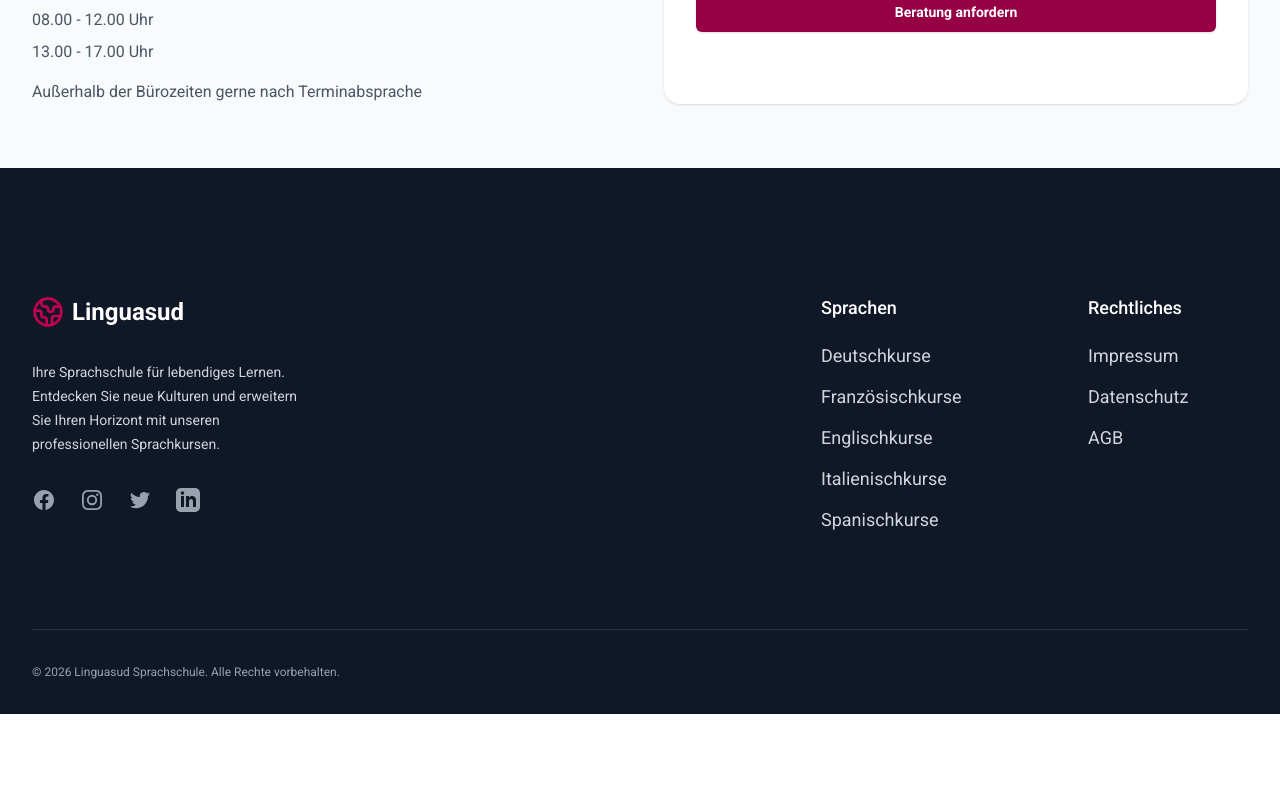
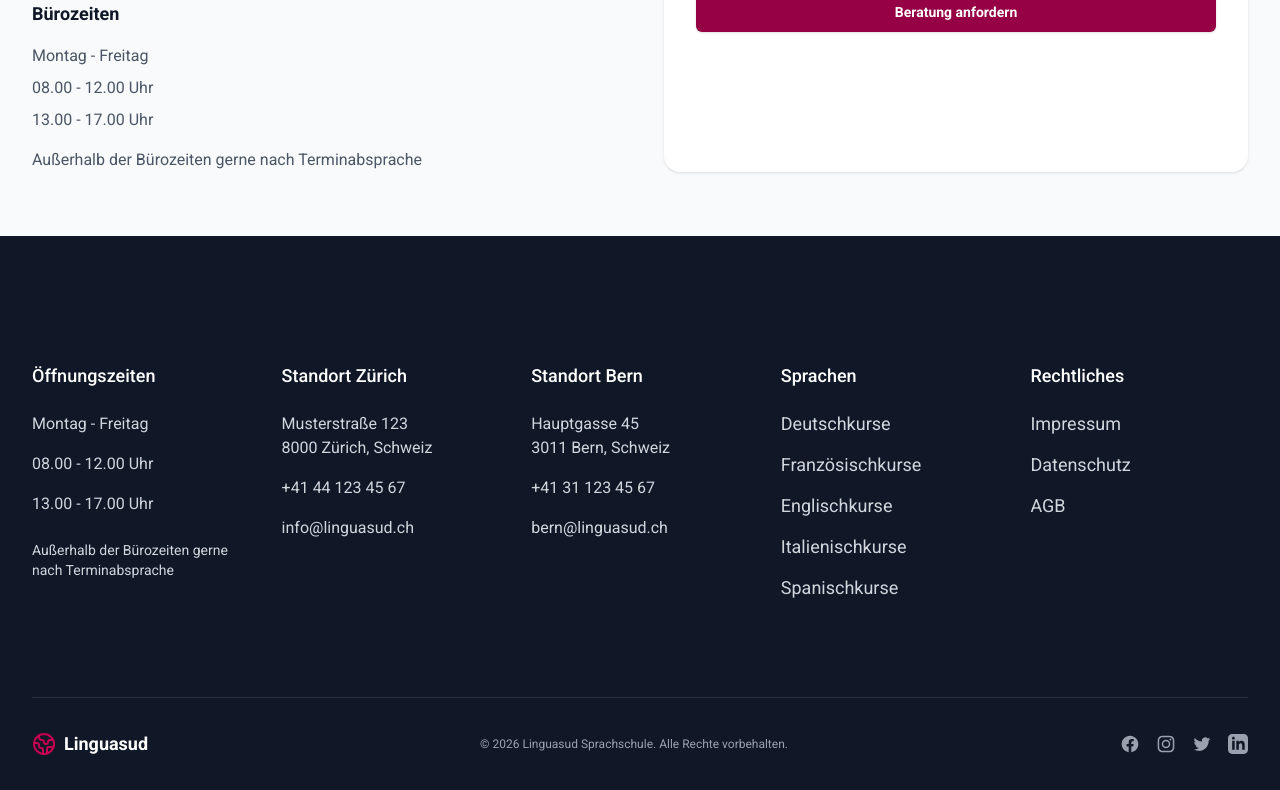
Before and after one commit to MyWebspacePro/linguasud, a Next.js app: page / in a window 1280 px wide. Shown: the part 3487-4277 px from the top of the page. Before the commit the page ends 4201 px from the top, so only its background shows below. Built offline with nearby package versions, Linux system fonts and the light colour scheme.

Commit message:
formularbereich geändert footer geändert

```diff
--- a/src/app/page.tsx
+++ b/src/app/page.tsx
@@ -295,9 +295,9 @@ export default function Home() {
           <div className="grid grid-cols-1 md:grid-cols-2 gap-12">
             {/* Contact Info */}
             <div>
-              <h2 className="text-2xl font-bold text-gray-900 mb-6">Kontaktieren Sie uns</h2>
-              <p className="text-gray-600 mb-8">
-                Haben Sie Fragen zu unseren Kursen oder möchten Sie eine kostenlose Einstufung vereinbaren? Wir sind gerne für Sie da.
+              <h2 className="text-3xl font-bold text-gray-900 mb-6">Kontaktieren Sie uns</h2>
+              <p className="text-lg text-gray-600 mb-8">
+                Haben Sie Fragen zu unseren Kursen oder möchten Sie eine kostenlose Einstufung und Beratung vereinbaren? Wir sind gerne für Sie da und finden gemeinsam den perfekten Kurs für Ihre Bedürfnisse. Unser Team steht Ihnen jederzeit zur Verfügung.
               </p>
               <div className="grid grid-cols-1 md:grid-cols-2 gap-8">
                 {/* Standort Zürich */}
--- a/src/components/layout/Footer.tsx
+++ b/src/components/layout/Footer.tsx
@@ -74,26 +74,48 @@ export function Footer() {
         Footer
       </h2>
       <div className="mx-auto max-w-7xl px-6 pb-8 pt-16 sm:pt-24 lg:px-8 lg:pt-32">
-        <div className="xl:grid xl:grid-cols-4 xl:gap-8">
-          <div className="space-y-8">
-            <Link href="/" className="flex items-center gap-2">
-              <Globe2 className="h-8 w-8 text-primary-500" />
-              <span className="text-2xl font-bold text-white">Linguasud</span>
-            </Link>
-            <p className="text-sm leading-6 text-gray-300">
-              Ihre Sprachschule für lebendiges Lernen. Entdecken Sie neue Kulturen und erweitern Sie Ihren Horizont mit unseren professionellen Sprachkursen.
+        <div className="xl:grid xl:grid-cols-5 xl:gap-8">
+          {/* Öffnungszeiten */}
+          <div className="mb-12 xl:mb-0">
+            <h3 className="text-lg font-medium leading-6 text-white">Öffnungszeiten</h3>
+            <ul role="list" className="mt-6 space-y-4 text-gray-300">
+              <li>Montag - Freitag</li>
+              <li>08.00 - 12.00 Uhr</li>
+              <li>13.00 - 17.00 Uhr</li>
+              <li className="pt-2 text-sm">Außerhalb der Bürozeiten gerne nach Terminabsprache</li>
+            </ul>
+          </div>
+
+          {/* Standort Zürich */}
+          <div className="mb-12 xl:mb-0">
+            <h3 className="text-lg font-medium leading-6 text-white">Standort Zürich</h3>
+            <address className="mt-6 space-y-4 text-gray-300 not-italic">
+              <p>Musterstraße 123<br />8000 Zürich, Schweiz</p>
+              <p>
+                <a href="tel:+41441234567" className="hover:text-white">+41 44 123 45 67</a>
               </p>
-            <div className="flex space-x-6">
-              {navigation.social.map((item) => (
-                <a key={item.name} href={item.href} className="text-gray-400 hover:text-gray-300">
-                  <span className="sr-only">{item.name}</span>
-                  <item.icon className="h-6 w-6" aria-hidden="true" />
-                </a>
-              ))}
+              <p>
+                <a href="mailto:info@linguasud.ch" className="hover:text-white">info@linguasud.ch</a>
+              </p>
+            </address>
           </div>
+
+          {/* Standort Bern */}
+          <div className="mb-12 xl:mb-0">
+            <h3 className="text-lg font-medium leading-6 text-white">Standort Bern</h3>
+            <address className="mt-6 space-y-4 text-gray-300 not-italic">
+              <p>Hauptgasse 45<br />3011 Bern, Schweiz</p>
+              <p>
+                <a href="tel:+41311234567" className="hover:text-white">+41 31 123 45 67</a>
+              </p>
+              <p>
+                <a href="mailto:bern@linguasud.ch" className="hover:text-white">bern@linguasud.ch</a>
+              </p>
+            </address>
           </div>
-          <div className="mt-16 xl:mt-0 xl:flex xl:gap-[107px] xl:col-span-3 xl:justify-end">
-            <div className="mb-12 flex flex-col xl:mb-0 xl:w-40">
+
+          {/* Sprachen */}
+          <div className="mb-12 xl:mb-0">
             <h3 className="text-lg font-medium leading-6 text-white">Sprachen</h3>
             <ul role="list" className="mt-6 space-y-4">
               {navigation.courses.map((item) => (
@@ -105,7 +127,9 @@ export function Footer() {
               ))}
             </ul>
           </div>
-            <div className="flex flex-col xl:w-40">
+
+          {/* Rechtliches */}
+          <div className="mb-12 xl:mb-0">
             <h3 className="text-lg font-medium leading-6 text-white">Rechtliches</h3>
             <ul role="list" className="mt-6 space-y-4">
               {navigation.legal.map((item) => (
@@ -118,11 +142,26 @@ export function Footer() {
             </ul>
           </div>
         </div>
+
+        {/* Bottom Bar */}
+        <div className="mt-16 border-t border-white/10 pt-8 sm:mt-20 lg:mt-24">
+          <div className="flex flex-col sm:flex-row justify-between items-center gap-4">
+            <div className="flex items-center gap-2">
+              <Globe2 className="h-6 w-6 text-primary-500" />
+              <span className="text-lg font-bold text-white">Linguasud</span>
             </div>
-        <div className="mt-16 border-t border-white/10 pt-8 sm:mt-20 lg:mt-24">
             <p className="text-xs leading-5 text-gray-400">
               &copy; {new Date().getFullYear()} Linguasud Sprachschule. Alle Rechte vorbehalten.
             </p>
+            <div className="flex space-x-4">
+              {navigation.social.map((item) => (
+                <a key={item.name} href={item.href} className="text-gray-400 hover:text-gray-300">
+                  <span className="sr-only">{item.name}</span>
+                  <item.icon className="h-5 w-5" aria-hidden="true" />
+                </a>
+              ))}
+            </div>
+          </div>
         </div>
       </div>
     </footer>
```
Lines whose indentation alone changed are shown as unchanged.
